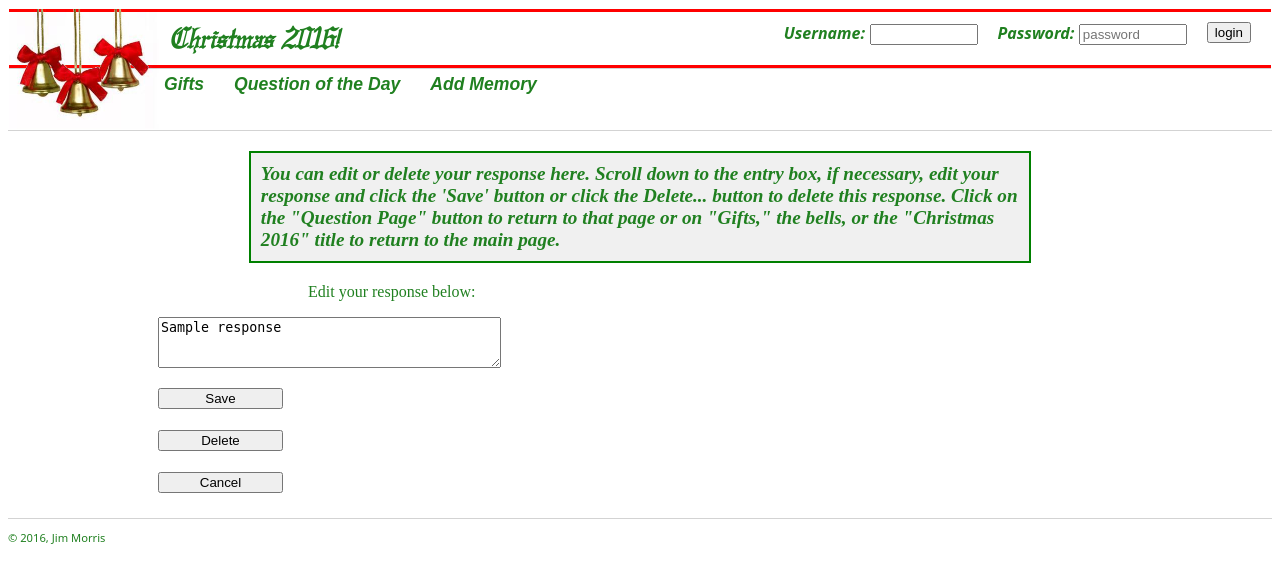
After one commit to JMorris1575/christmas17, a Django app: template Christmas2016/question/templates/question/response_edit.html in a window 1280 px wide. The commit adds this page. Shown: the top 583 px of the page. Run offline with Django 3.2, Linux system fonts and the light colour scheme; the template is opened without the code that fills it: most values are stand-ins (such as "Sample title", 1, 10 or a date in 2020).

Commit message:
Finished with Question/Response feature -- I think

```diff
--- a/Christmas2016/gifts/views.py
+++ b/Christmas2016/gifts/views.py
@@ -102,7 +102,7 @@ class EditComment(View):
         else:
             raise PermissionDenied
 
-    def post(self, request, comment_number=None):
+    def post(self, request, gift_number=None, comment_number=None):
         comment = Comment.objects.get(pk=comment_number)
         if request.user == comment.user:
             comment.comment = request.POST['comment_text']
--- a/Christmas2016/memory/models.py
+++ b/Christmas2016/memory/models.py
@@ -10,3 +10,6 @@ class Memory(models.Model, AuthorMixin):
 
     def __str__(self):
         return self.post
+
+    def author_display(self):
+        return 'Christmas Memory from ' + self.author(self.user) + ": "
--- a/Christmas2016/question/models.py
+++ b/Christmas2016/question/models.py
@@ -12,7 +12,7 @@ class Question(models.Model):
         return self.question
 
     def get_responses(self):
-        return Response.objects.filter(question=self)
+        return Response.objects.filter(question=self).order_by('-entered')
 
     def get_responders(self):
         responses = self.get_responses()
--- /dev/null
+++ b/Christmas2016/question/templates/question/response_edit.html
@@ -0,0 +1,31 @@
+{% extends parent_template|default:"question/base_question.html" %}
+{% load static %}
+
+{% block content %}
+
+    {{ block.super }}
+
+    <div class="info">
+        <p>
+            You can edit or delete your response here. Scroll down to the entry box, if necessary, edit your
+            response and click the 'Save' button or click the Delete... button to delete this response.  Click on the
+            "Question Page" button to return to that page or on "Gifts," the bells, or the "Christmas 2016" title to
+            return to the main page.
+        </p>
+    </div>
+
+    <form class="form-left" action="/question/{{ question.pk }}/response/{{ user.pk }}/edit/" method="post">{% csrf_token %}
+        <p class="instructions form-left"><label for="response">Edit your response below:</label></p>
+        <p><textarea id="response" name="response_text" rows="3" cols="40">{{ response.response }}</textarea></p>
+        <p><button class="button" type="submit">Save</button></p>
+    </form>
+
+    <form class="form-left" action="/question/{{ question.pk }}/response/{{ user.pk }}/delete/" method="get">
+        <p><button class="button" type="submit">Delete</button></p>
+    </form>
+
+    <a class="form-left" href="/question/list/">
+        <button class="button">Cancel</button>
+    </a>
+
+{% endblock %}
--- a/Christmas2016/question/urls.py
+++ b/Christmas2016/question/urls.py
@@ -8,10 +8,10 @@ urlpatterns = [
             url='/question/list/')),
     url(r'^list/$', QuestionList.as_view(), name='question_list'),
     url(r'^(?P<question_number>[0-9]+)/response/create/$', CreateResponse.as_view(), name='create_response'),
-    url(r'^(?P<question_number>[0-9]+)/response/(?P<response_number>[0-9]+)/',
+    url(r'^(?P<question_number>[0-9]+)/response/(?P<response_number>[0-9]+)/$',
         RedirectView.as_view(url='edit/')),
-    url(r'^(?P<question_number>[0-9]+)/response/(?P<user_id>[0-9]+)/edit/',
+    url(r'^(?P<question_number>[0-9]+)/response/(?P<user_id>[0-9]+)/edit/$',
         EditResponse.as_view(),
         name='edit_response'),
-    url(r'^(?P<question_number>[0-9]+)/response/(?P<response_number>[0-9]+)/delete/', DeleteResponse.as_view()),
+    url(r'^(?P<question_number>[0-9]+)/response/(?P<user_id>[0-9]+)/delete/$', DeleteResponse.as_view()),
 ]
--- a/Christmas2016/static/site/css/christmas16.css
+++ b/Christmas2016/static/site/css/christmas16.css
@@ -227,6 +227,7 @@ p.no-p-height {
 .response {
     color: blue;
     padding-left: 50px;
+    margin-bottom: 10px;
     }
 
 .right {
--- a/Christmas2016/templates/header.html
+++ b/Christmas2016/templates/header.html
@@ -52,7 +52,7 @@
                         <!-- Display of Current Memory -->
                         {% if display_memory %}
                             <span class="memory-box">
-                                <span class="name">Christmas Memory from {{ display_memory.author }}:</span>
+                                <span class="name">{{ display_memory.author_display }}</span>
                                 <span class="memory">{{ display_memory }}</span>
                             </span>
                         {% endif %}
```
Also changed, not shown: Christmas2016/question/templates/question/question_list.html (+4 -3 lines), Christmas2016/question/templates/question/response_delete.html (added, +18 -0 lines), Christmas2016/question/views.py (+64 -6 lines).
